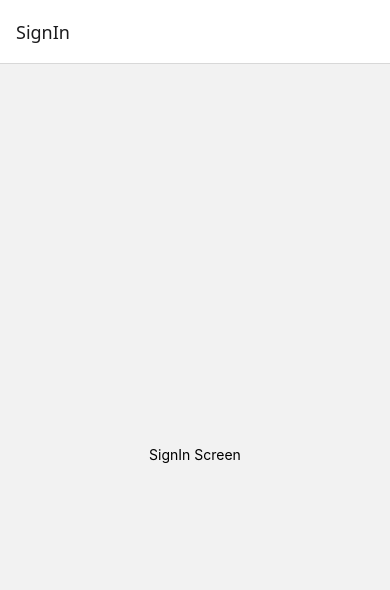
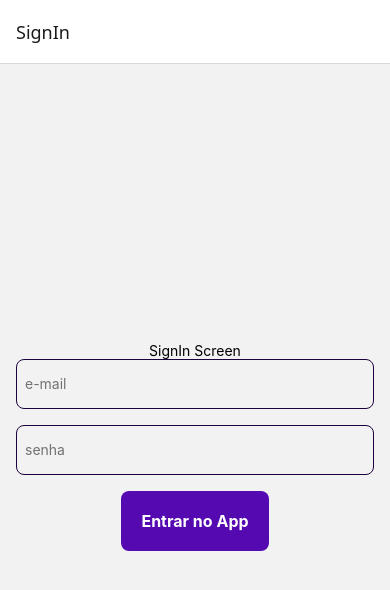
Before and after one commit to PedrooSilvaa/react-native-auth-flow, a React Native app: screen /SignIn in a window 390 px wide. Shown: the top 590 px of the page. Built offline with nearby package versions, Linux system fonts and the light colour scheme.

Commit message:
feat: create SignIn screen

```diff
--- /dev/null
+++ b/src/components/MyButton.tsx
@@ -0,0 +1,26 @@
+import { StyleSheet, Text, TouchableOpacity, TouchableOpacityProps } from "react-native";
+
+interface MyButtonProps extends TouchableOpacityProps{
+    title: string;
+}
+
+export function MyButton({title, style, ...rest} : MyButtonProps){
+    return(
+        <TouchableOpacity {...rest} style={[styles.button, style]}>
+            <Text style={styles.text}>{title}</Text>
+        </TouchableOpacity>
+    );
+}
+
+const styles = StyleSheet.create({
+    text: {
+        fontWeight: 'bold',
+        color: '#FFF',
+        fontSize: 16
+    },
+    button: {
+        backgroundColor: '#550AB1',
+        borderRadius: 8,
+        padding: 20
+    }
+})
--- /dev/null
+++ b/src/components/MyTextInput.tsx
@@ -0,0 +1,21 @@
+import { StyleSheet, Text, TextInput, TextInputProps, TouchableOpacity, TouchableOpacityProps } from "react-native";
+
+
+export function MyTextInput(props: TextInputProps){
+    return(
+        <TextInput placeholderTextColor={'#727272'} style={styles.input} {...props}/>
+    );
+}
+
+const styles = StyleSheet.create({
+    input: {
+        borderRadius: 8,
+        borderColor: '#1D013F',
+        paddingHorizontal: 8,
+        color: '#888',
+        borderWidth: 1,
+        width: '100%',
+        height: 50,
+        marginBottom: 16
+    }
+})
--- a/src/screens/SignInScreen.tsx
+++ b/src/screens/SignInScreen.tsx
@@ -1,11 +1,24 @@
 import { Text, View } from "react-native";
-import React from 'react'
+import React, { useState } from 'react'
+import { MyTextInput } from "../components/MyTextInput";
+import { MyButton } from "../components/MyButton";
+import { styles } from "./styles";
 
 
 export function SignInScreen() {
+    const [email, setEmail] = useState('');
+    const [password, setPassword] = useState('');
     return(
-        <View style={{flex: 1, alignItems: 'center', justifyContent: 'center'}}>
+        <View style={[styles.container, {justifyContent: 'center'}]}>
             <Text>SignIn Screen</Text>
+            <MyTextInput placeholder="e-mail" value={email} onChangeText={setEmail}/>
+            <MyTextInput
+            secureTextEntry
+            placeholder="senha"
+            value={password}
+            onChangeText={setPassword}
+            />
+            <MyButton title="Entrar no App"/>
         </View>
     )
 }
--- /dev/null
+++ b/src/screens/styles.ts
@@ -0,0 +1,22 @@
+import { StyleSheet } from "react-native";
+
+export const styles = StyleSheet.create({
+    container: {
+      flex: 1,
+      justifyContent: 'space-between',
+      alignItems: 'center',
+      paddingHorizontal: 16,
+      paddingTop: 16,
+      paddingBottom: 32,
+    },
+    title: {
+      fontWeight: 'bold',
+
+      fontSize: 20,
+      textAlign: 'center',
+    },
+    coffText: {
+      color: '#550AB1',
+      fontWeight: 'bold',
+    },
+  });
```
